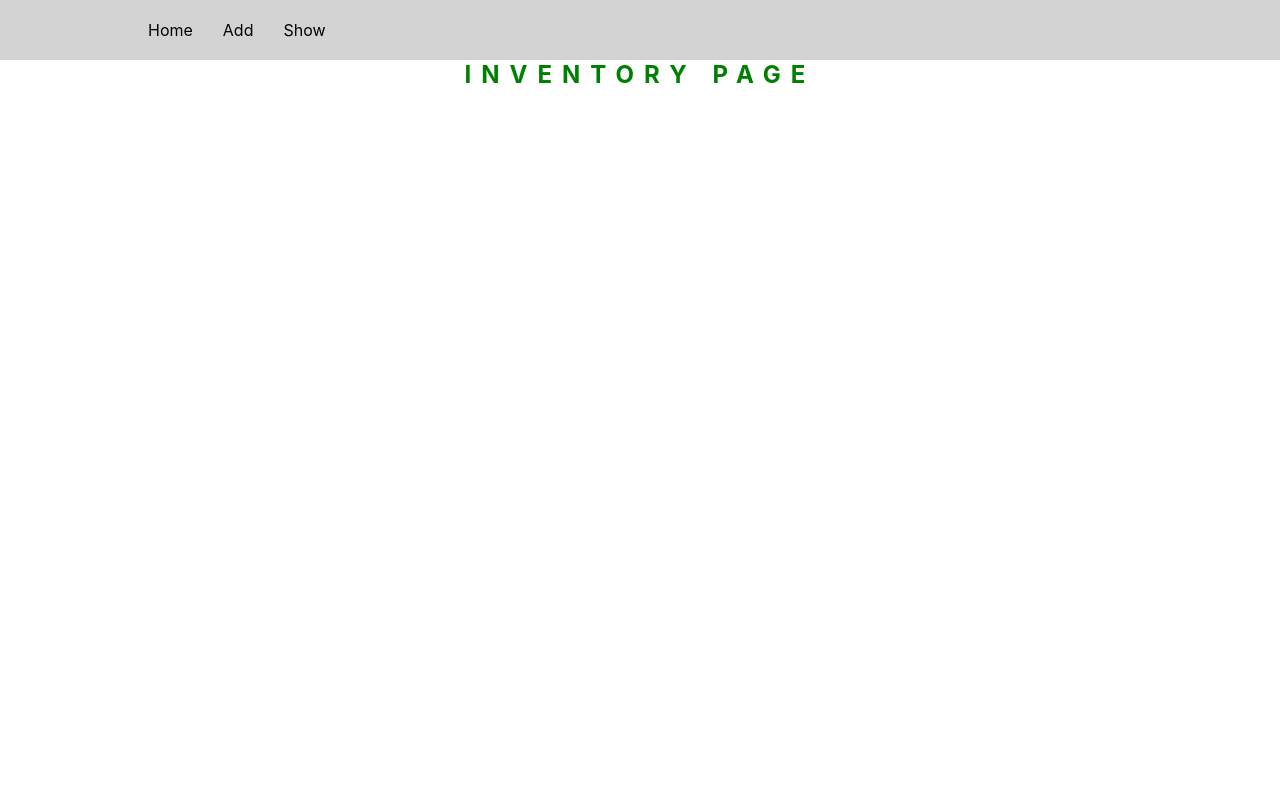
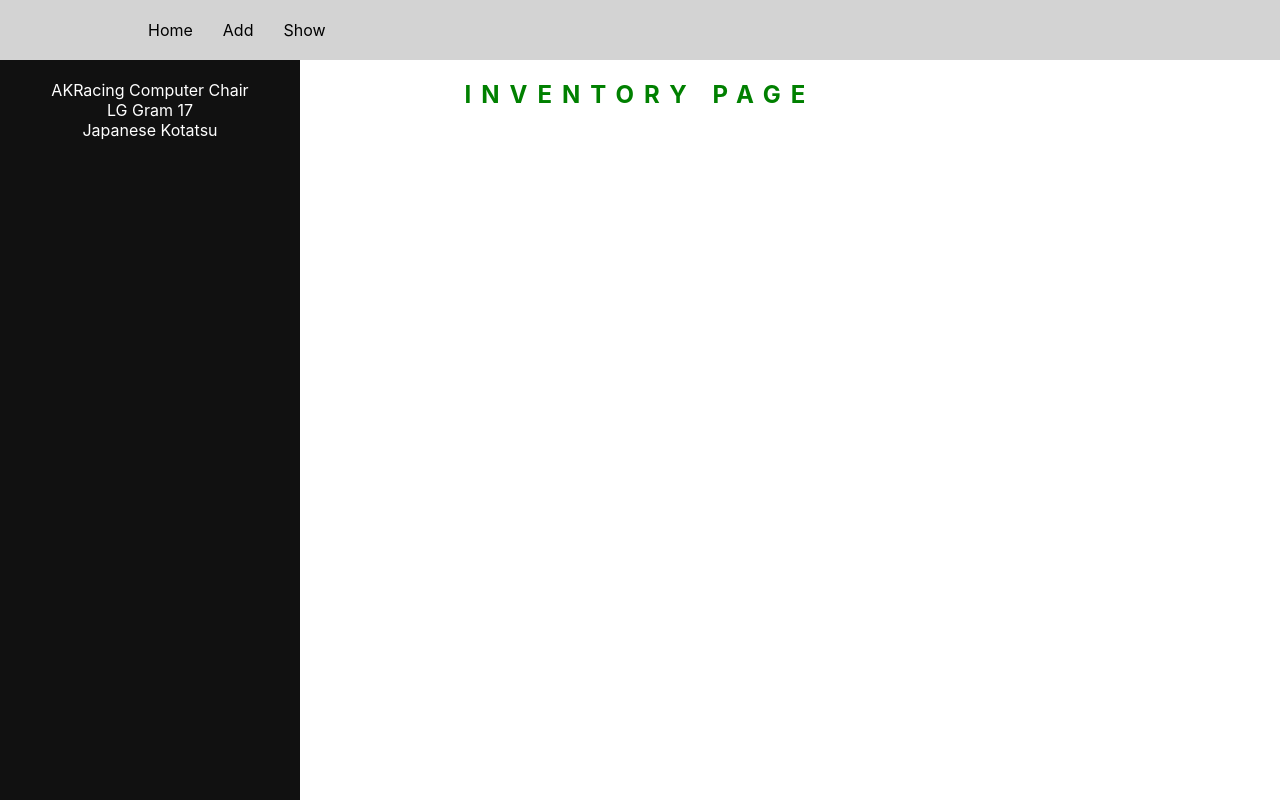
Before and after one commit to briankarlsayen/inventory-uplift, a React (Create React App) app: page / in a window 1280 px wide. Built offline with nearby package versions, Linux system fonts and the light colour scheme.

Commit message:
Add sidebar

```diff
--- a/src/components/InventoryBody.js
+++ b/src/components/InventoryBody.js
@@ -1,10 +1,10 @@
 import React, {useState} from 'react'
-import InventorySummary from './InventorySummary.js'
 import { Switch, Route, NavLink } from 'react-router-dom'
-
+import InventorySidebar from './InventorySidebar.js'
 import InventoryForm from './InventoryForm'
 import InventoryHome from './InventoryHome.js'
 import InventoryButtons from './InventoryButtons.js'
+import InventoryDetails from './InventoryDetails.js'
 
 function InventoryBody() {
   const [toShow, setToShow] = useState(false)
@@ -17,7 +17,8 @@ function InventoryBody() {
       type: 'furniture',
       image: 'https://cdn.shopify.com/s/files/1/0016/0255/1873/products/Office-black3_480x.png?v=1585409524',
       description: 'Can make your coding speed 10x',
-      price: 5400.00
+      price: 5400.00,
+      id: 1
     },
     {
       title: 'LG Gram 17',
@@ -26,7 +27,8 @@ function InventoryBody() {
       type: 'gadget',
       image: 'https://cdn.vox-cdn.com/thumbor/IaMtMcET0zNsOb9L5aoaEnngeIs=/0x0:2040x1360/1400x933/filters:focal(857x517:1183x843):no_upscale()/cdn.vox-cdn.com/uploads/chorus_image/image/69073751/cfaulkner_20210326_4491_0006.0.jpg',
       description: 'Can do code on its own',
-      price: 105400.00
+      price: 105400.00,
+      id: 2
     },
     {
       title: 'Japanese Kotatsu',
@@ -35,7 +37,8 @@ function InventoryBody() {
       type: 'furniture',
       image: 'https://i.pinimg.com/originals/d5/5f/79/d55f7956e56e5b0370fbaf6e99e51a9f.jpg',
       description: 'Can make your wildest dreams come true',
-      price: 55000.0
+      price: 55000.0,
+      id: 3
     }]
   })
 
@@ -75,9 +78,10 @@ function InventoryBody() {
       <Switch>
         <Route exact path="/add"><InventoryForm item={item} setItem={setItem} /></Route>
         <Route exact path="/buttons"><InventoryButtons showItems={showItems} hideItems={hideItems} toShow={toShow} /></Route>
-        <Route exact path="/home"><InventoryHome item={item} /></Route>
+        <Route path="/home/:id"><InventoryDetails item={item} /></Route>
+        <Route exact path="/home"><InventoryHome /></Route>
       </Switch>
-
+      <InventorySidebar item={item} />
     </div>
   )
 }
--- /dev/null
+++ b/src/components/InventoryDetails.js
@@ -0,0 +1,29 @@
+import React, {useState, useEffect} from 'react'
+import {useParams} from 'react-router-dom'
+import InventorySummary from './InventorySummary';
+import InventoryNotFound from './InventoryNotFound'
+
+function InventoryDetails({item}) {
+  const [found, setFound] = useState(true)
+  let { id } = useParams();
+  let singleItem = item.items[id];
+
+  //error on id is greater then length
+  useEffect(()=>{
+    if(item.items.length < id){
+      setFound(false)
+    }
+  },[])
+
+  return (
+    <div className="inventory__items">
+      {found ?
+        <InventorySummary item={singleItem} /> :
+        <InventoryNotFound />
+      }
+
+    </div>
+  )
+}
+
+export default InventoryDetails
--- a/src/components/InventoryHome.js
+++ b/src/components/InventoryHome.js
@@ -1,15 +1,9 @@
 import React from 'react'
-import InventorySummary from './InventorySummary'
-function InventoryHome({item}) {
+function InventoryHome() {
   return (
-    <div className="inventory__items">
-        <p className="inventoryTitle__sub">Items:</p>
-        <ul>
-        {item.items.map((item, index) => (
-          <InventorySummary key={index} item={item} />
-        ))}
-        </ul>
-      </div>
+    <div className="inventory__home">
+      <h1>Homepage</h1>
+    </div>
   )
 }
 
--- /dev/null
+++ b/src/components/InventoryNotFound.js
@@ -0,0 +1,11 @@
+import React from 'react'
+
+function InventoryNotFound() {
+  return (
+    <div>
+      <h1>Item not found</h1>
+    </div>
+  )
+}
+
+export default InventoryNotFound
--- /dev/null
+++ b/src/components/InventorySidebar.js
@@ -0,0 +1,19 @@
+import React from 'react'
+import './styling/Sidebar.css'
+import {useHistory} from 'react-router-dom'
+function InventorySidebar({item}) {
+  const history = useHistory()
+  return (
+    <div className="sidenav">
+      <ul>
+      {item.items.map((item, index) => (
+        <li onClick={()=> history.push(`/home/${index}`)} key={index}>
+          {item.title}
+        </li>
+      ))}
+      </ul>
+    </div>
+  )
+}
+
+export default InventorySidebar
--- a/src/components/styling/Inventory.css
+++ b/src/components/styling/Inventory.css
@@ -4,6 +4,7 @@
   text-transform: uppercase;
   letter-spacing: 10px;
   color: green;
+  padding-top: 80px;
 }
 .subtitle {
   font-size: 18px;
@@ -21,6 +22,9 @@
 .inventory__nav {
   background: lightgray;
   padding: 20px;
+  position: fixed;
+  width: 100%;
+  z-index: 3;
 }
 
 nav ul li a {
@@ -106,7 +110,7 @@ nav ul li {
 
 .inventory__summary {
   width: 500px;
-  margin: 20px;
+  margin: 0 auto;
 }
 
 .inventory__card img {
--- /dev/null
+++ b/src/components/styling/Sidebar.css
@@ -0,0 +1,42 @@
+.sidenav {
+  height: 100%; /* Full-height: remove this if you want "auto" height */
+  width: 300px; /* Set the width of the sidebar */
+  position: fixed; /* Fixed Sidebar (stay in place on scroll) */
+  z-index: 1; /* Stay on top */
+  top: 0; /* Stay at the top */
+  left: 0;
+  background-color: #111; /* Black */
+  overflow-x: hidden; /* Disable horizontal scroll */
+  padding-top: 80px;
+  color: white;
+}
+
+/* The navigation menu links */
+.sidenav a {
+  padding: 6px 8px 6px 16px;
+  text-decoration: none;
+  font-size: 25px;
+  color: #818181;
+  display: block;
+}
+
+/* When you mouse over the navigation links, change their color */
+.sidenav a:hover {
+  color: #f1f1f1;
+}
+
+/* Style page content */
+.main {
+  margin-left: 160px; /* Same as the width of the sidebar */
+  padding: 0px 10px;
+}
+
+.sidenav ul li:hover {
+  cursor: pointer;
+}
+
+/* On smaller screens, where height is less than 450px, change the style of the sidebar (less padding and a smaller font size) */
+@media screen and (max-height: 450px) {
+  .sidenav {padding-top: 15px;}
+  .sidenav a {font-size: 18px;}
+}
```
Also changed, not shown: package.json (+11 -0 lines), 1 other file (tests, documents, lock files or other folders).
